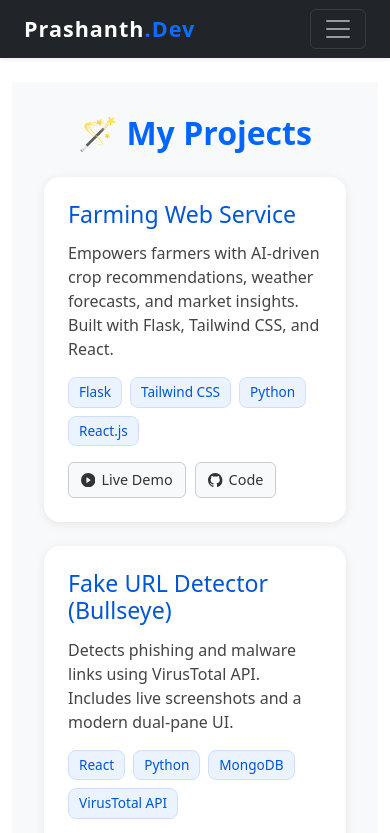
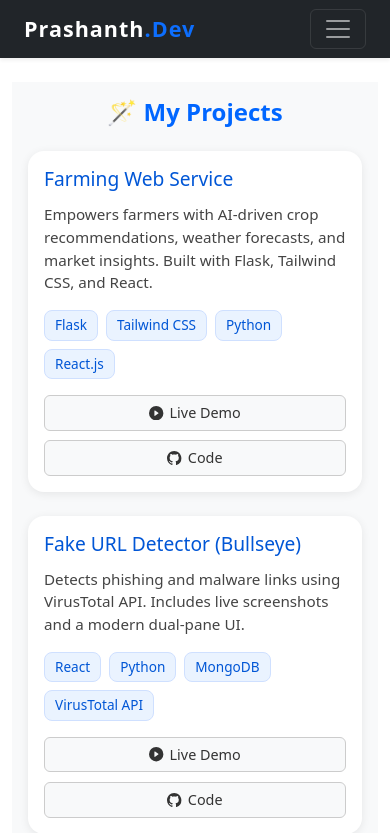
Before and after one commit to Prashanth2025/My_PortFolio, a React (Vite) app: page /projects in a window 390 px wide. Shown: the top 833 px of the page. Built offline with nearby package versions, Linux system fonts and the light colour scheme.

Commit message:
al files

```diff
--- a/src/pages/projects.css
+++ b/src/pages/projects.css
@@ -24,20 +24,26 @@
   box-shadow: 0 2px 10px rgba(0, 0, 0, 0.08);
   text-align: left;
   transition: transform 0.3s;
+  max-width: 500px;
+  margin: 0 auto;
 }
 
-.project-card:hover {
-  transform: translateY(-4px);
+@media (hover: hover) {
+  .project-card:hover {
+    transform: translateY(-4px);
+  }
 }
 
 .project-card h3 {
   color: #0056d6;
   margin-bottom: 0.8rem;
+  font-size: 1.4rem;
 }
 
 .project-card p {
   color: #444;
   margin-bottom: 1rem;
+  font-size: 1rem;
 }
 
 .tech-tags {
@@ -59,6 +65,7 @@
 .buttons {
   display: flex;
   gap: 0.6rem;
+  flex-wrap: wrap;
 }
 
 .demo-btn,
@@ -81,3 +88,37 @@
   background: #0066ff;
   color: white;
 }
+
+/* Mobile responsiveness */
+@media (max-width: 576px) {
+  .projects {
+    padding: 1rem;
+  }
+
+  .project-card {
+    padding: 1rem;
+  }
+
+  .section-title {
+    font-size: 1.5rem;
+  }
+
+  .project-card h3 {
+    font-size: 1.2rem;
+  }
+
+  .project-card p {
+    font-size: 0.95rem;
+  }
+
+  .buttons {
+    flex-direction: column;
+    align-items: stretch;
+  }
+
+  .demo-btn,
+  .code-btn {
+    width: 100%;
+    justify-content: center;
+  }
+}
```
